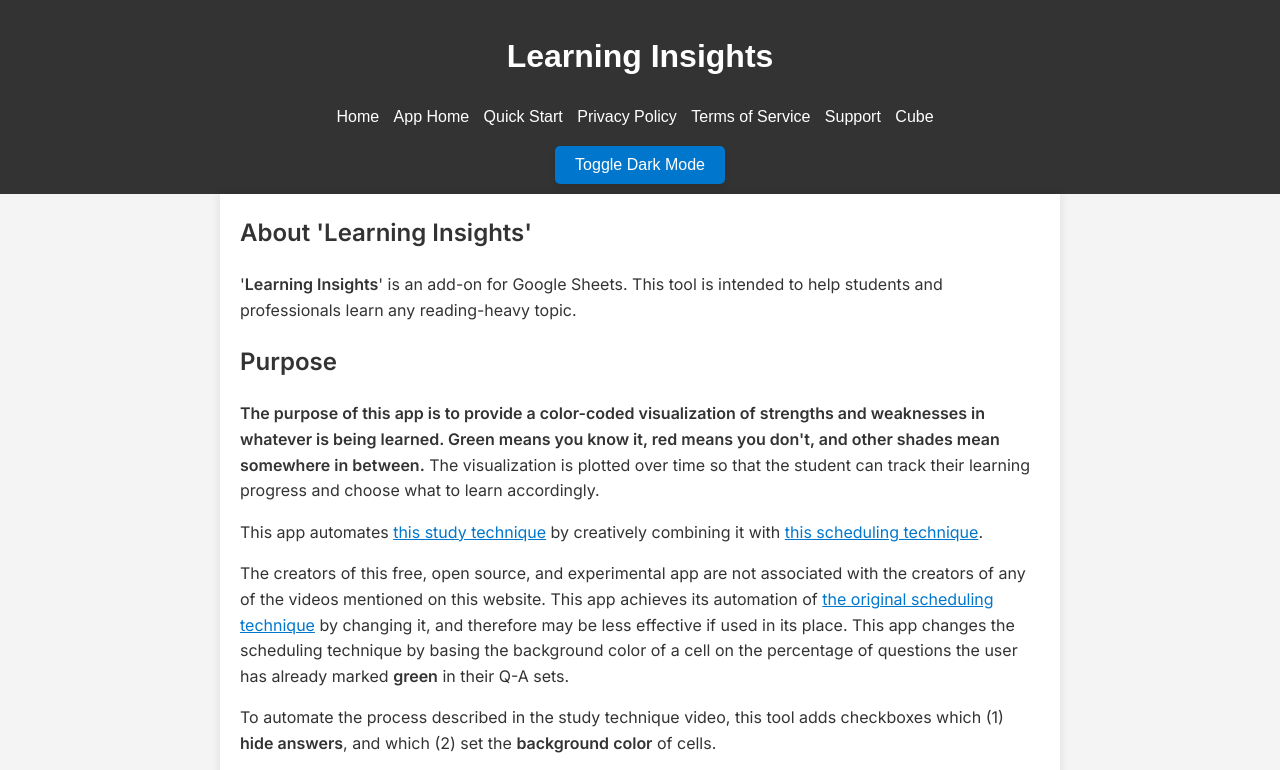
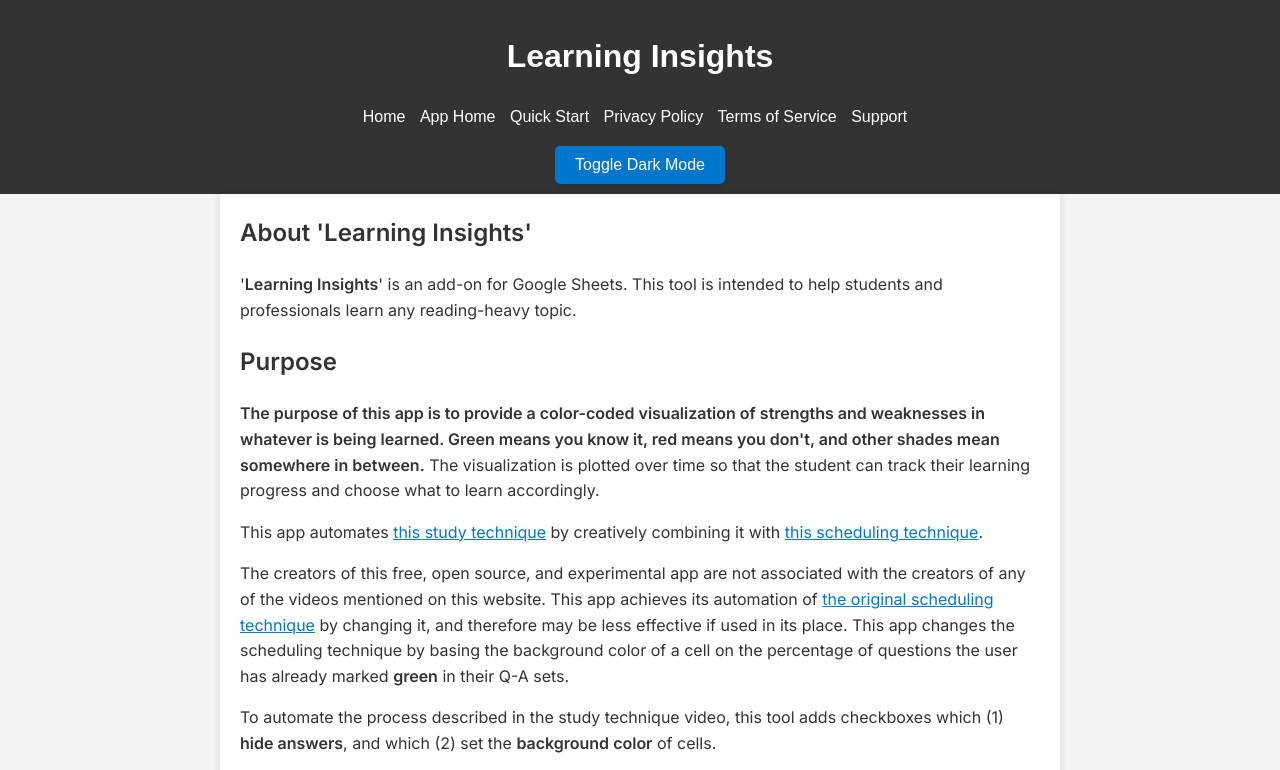
Before and after one commit to Leo-U/personal_website, a plain HTML site: page app.html in a window 1280 px wide. Shown: the top 770 px of the page. Drawn offline with Linux system fonts and the light colour scheme.

Commit message:
Remove links to Cube

```diff
--- a/app.html
+++ b/app.html
@@ -17,7 +17,6 @@
                 <li><a href="privacy.html">Privacy Policy</a></li>
                 <li><a href="terms.html">Terms of Service</a></li>
                 <li><a href="support.html">Support</a></li>
-                <li><a href="cube.html">Cube</a></li>
             </ul>
         </nav>
         <button id="dark-mode-toggle">Toggle Dark Mode</button>
```
Also changed, not shown: index.html (+0 -1 lines), privacy.html (+0 -1 lines), quickstart.html (+0 -1 lines), support.html (+0 -1 lines), terms.html (+0 -1 lines).
